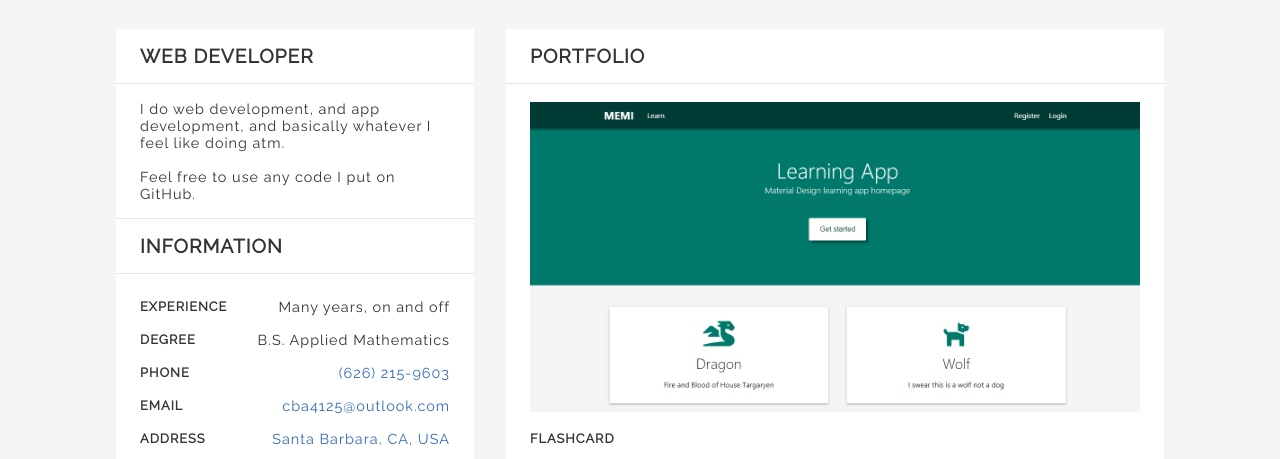
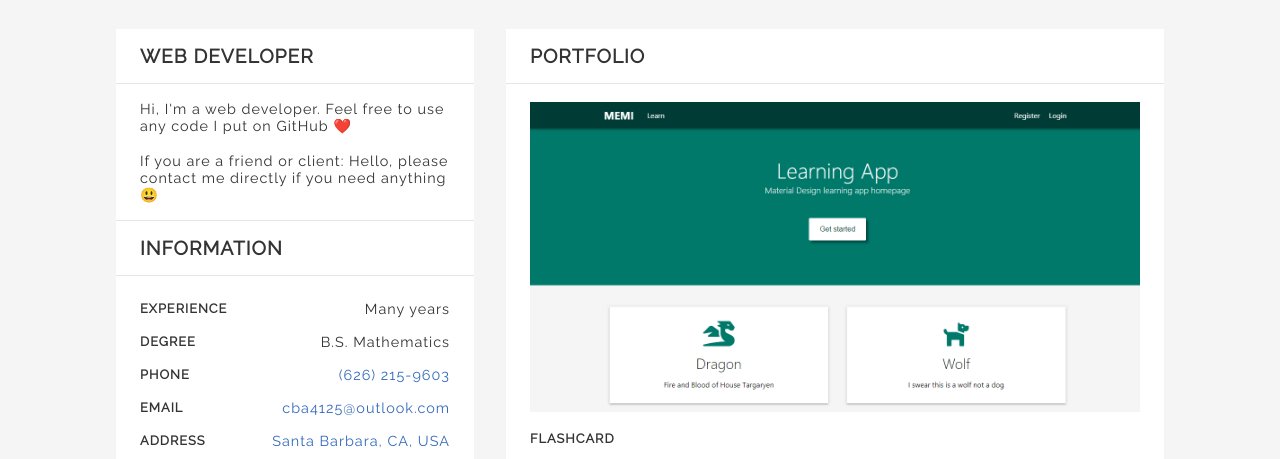
Before and after one commit to Jack4125/Jack4125.github.io, a plain HTML site: page index.html in a window 1280 px wide. Shown: the part 69-528 px from the top of the page. Drawn offline with Linux system fonts and the light colour scheme.

Commit message:
minor updates

```diff
--- a/index.html
+++ b/index.html
@@ -5,7 +5,7 @@
   <meta charset="UTF-8">
   <meta name="viewport" content="width=device-width, initial-scale=1.0">
   <meta http-equiv="X-UA-Compatible" content="ie=edge">
-  <meta name="description" content="Hi I'm Jack. I'm a web developer and this is my profile page." />
+  <meta name="description" content="I'm a web developer and this is my profile page." />
   <meta name="keywords" content="web developer, software developer, profile, portfolio" />
   <meta name="author" content="Jack" />
   <link rel="icon" href="images/favicon.ico" type="image/x-icon" />
@@ -14,8 +14,6 @@
   <link href="https://fonts.googleapis.com/css?family=Raleway&display=swap" rel="stylesheet">
   <link rel="stylesheet" href="https://use.fontawesome.com/releases/v5.8.1/css/all.css">
 </head>
-
-<!-- Style http://new.uouapps.com/remoticv/ -->
 
 <body>
   <header>
@@ -29,26 +27,26 @@
     <div class="page-flex">
       <section class="sidebar">
 
-        <!-- Introduction -->
+        <!-- intro -->
         <h2 class="card">Web Developer</h2>
         <div class="card">
           <p>
-            I do web development, and app development, and basically whatever I feel like doing atm.
+            Hi, I'm a web developer. Feel free to use any code I put on GitHub ❤️
           </p>
           <br />
-          <p>Feel free to use any code I put on GitHub.</p>
+          <p>If you are a friend or client: Hello, please contact me directly if you need anything 😃</p>
         </div>
 
-        <!-- Information -->
+        <!-- info -->
         <h2 class="card">Information</h2>
         <ul class="card">
           <li class="info-item">
             <h3>Experience</h3>
-            <span>Many years, on and off</span>
+            <span>Many years</span>
           </li>
           <li class="info-item">
             <h3>Degree</h3>
-            <span>B.S. Applied Mathematics</span>
+            <span>B.S. Mathematics</span>
           </li>
           <li class="info-item">
             <h3>Phone</h3><a class="color-hover phone" href="#" title="Call me"></a>
@@ -63,7 +61,7 @@
           </li>
         </ul>
 
-        <!-- Social Media -->
+        <!-- social -->
         <h2 class="card">Social</h2>
         <div class="card">
           <ul class="social">
@@ -76,7 +74,7 @@
           </ul>
         </div>
 
-        <!-- Contact Form -->
+        <!-- contact -->
         <h2 class="card">Contact Me</h2>
         <form id="contact-form" class="card contact-form">
           <input class="contact-item" type="email" name="email" placeholder="Email">
@@ -91,6 +89,7 @@
         </form>
       </section> <!-- .sidebar end -->
 
+      <!-- portfolio -->
       <section class="portfolio">
         <h2 class="card">Portfolio</h2>
         <ul>
@@ -161,7 +160,6 @@
       </section> <!-- .portfolio end -->
 
     </div> <!-- .page-flex end -->
-
   </div> <!-- .container end -->
 
   <footer>
```
Also changed, not shown: 1 other file.
